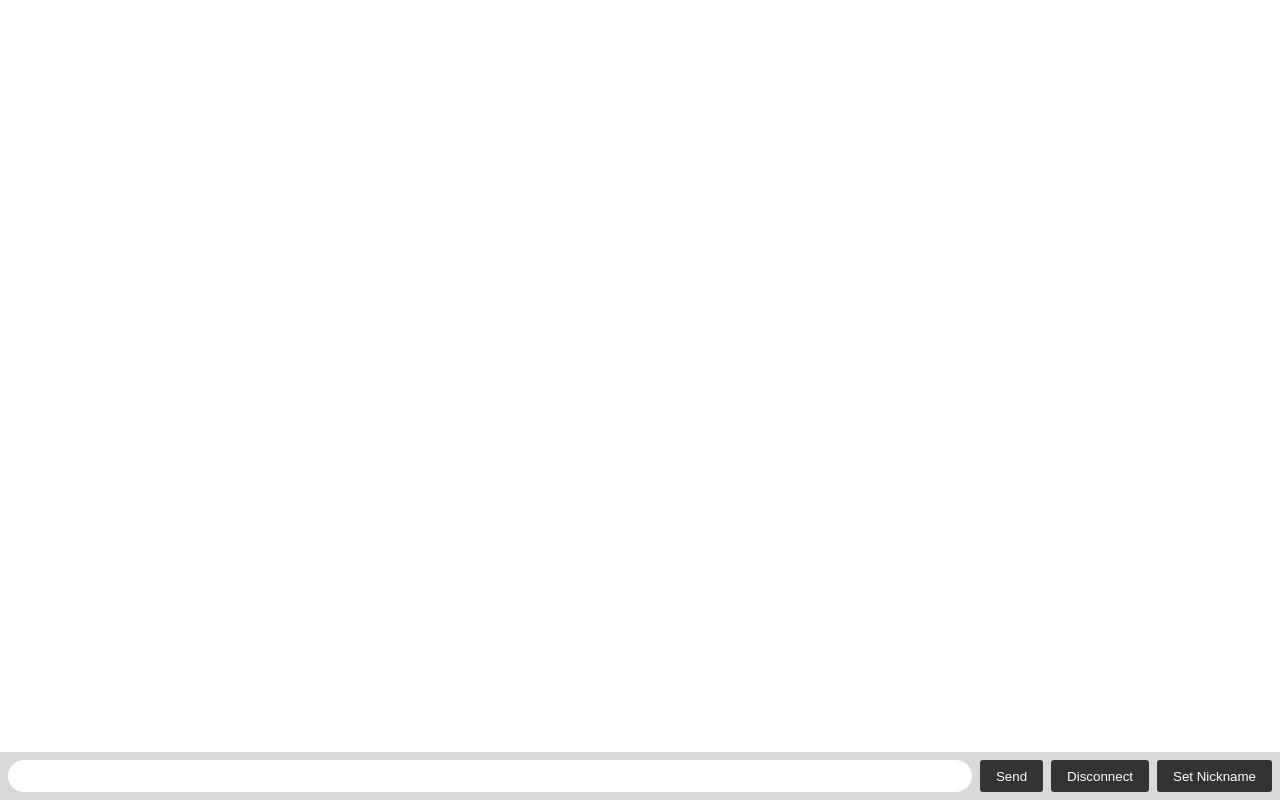
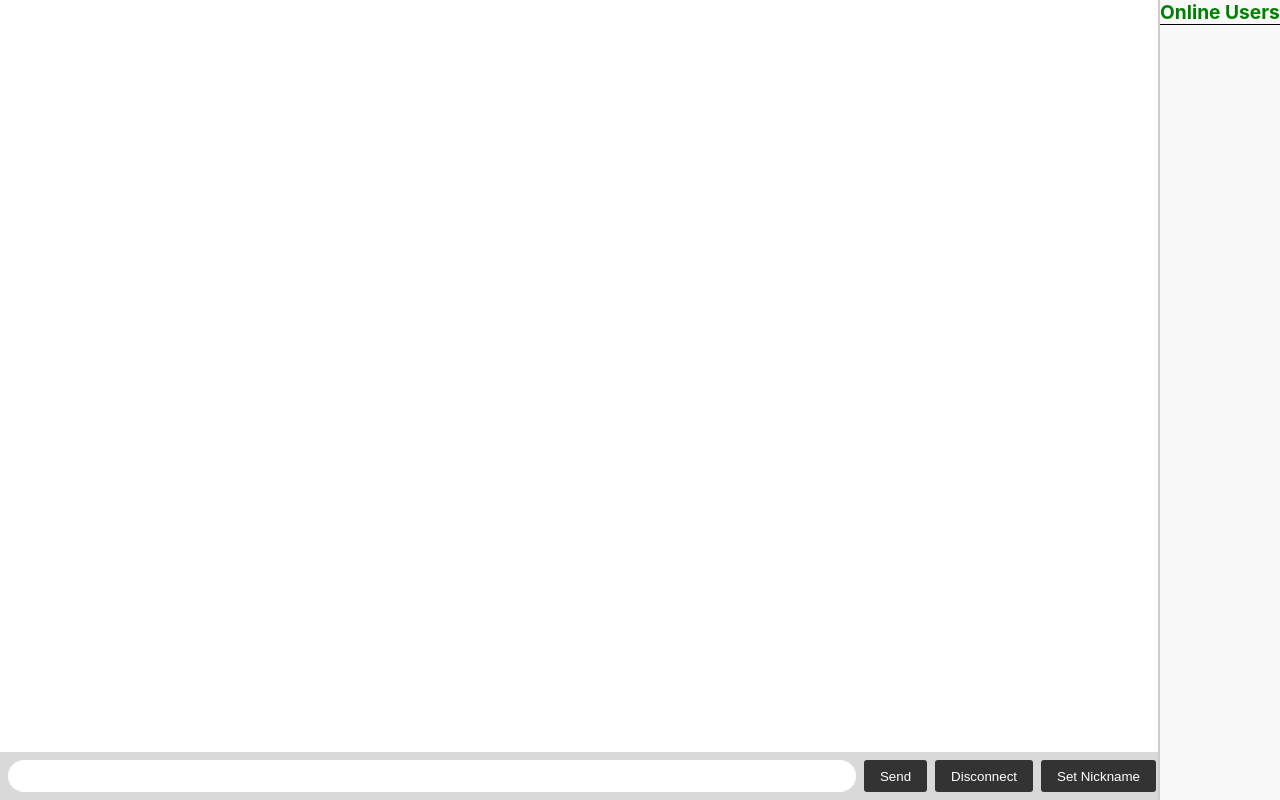
Before and after one commit to RostyslavDzhohola/learning-socket-io, a website: page index.html in a window 1280 px wide. Drawn offline with nearby package versions, Linux system fonts and the light colour scheme; no server answers.

Commit message:
working on online usrers display

```diff
--- a/index.html
+++ b/index.html
@@ -6,7 +6,7 @@
     <style>
       body { margin: 0; padding-bottom: 3rem; font-family: -apple-system, BlinkMacSystemFont, "Segoe UI", Roboto, Helvetica, Arial, sans-serif; }
 
-      #form { background: rgba(0, 0, 0, 0.15); padding: 0.25rem; position: fixed; bottom: 0; left: 0; right: 0; display: flex; height: 3rem; box-sizing: border-box; backdrop-filter: blur(10px); }
+      #form { background: rgba(0, 0, 0, 0.15); padding: 0.25rem; padding-right: 120px; position: fixed; bottom: 0; left: 0; right: 0; display: flex; height: 3rem; box-sizing: border-box; backdrop-filter: blur(10px); }
       #input { border: none; padding: 0 1rem; flex-grow: 1; border-radius: 2rem; margin: 0.25rem; }
       #input:focus { outline: none; }
       #form > button { background: #333; border: none; padding: 0 1rem; margin: 0.25rem; border-radius: 3px; outline: none; color: #fff; }
@@ -14,6 +14,43 @@
       #messages { list-style-type: none; margin: 0; padding: 0; }
       #messages > li { padding: 0.5rem 1rem; }
       #messages > li:nth-child(odd) { background: #efefef; }
+
+      #online-users {
+        position: fixed;
+        top: 0;
+        right: 0;
+        width: 120px;
+        height: 100%;
+        background-color: #f8f8f8;
+        padding: 1rem;
+        border-left: 2px solid #ccc;
+        margin: 0 0 0 0;
+        padding: 0 0 0 0;
+
+      }
+      #online-users p {
+        margin: 0;
+        padding:  0;
+        font-size: 1.2em;
+        font-weight: bold;
+        white-space: nowrap;
+        width: 100%;
+        box-sizing: border-box;
+        color: green;
+      }
+
+      #separator {
+        margin-bottom: 10px;
+        border-bottom: 1px solid black;
+        box-sizing: border-box;
+      }
+
+      #online-users-list {
+        list-style-type: none;
+        margin-top: 0;
+        padding-left: 10px;
+      }
+
 
       dialog {
         padding: 20px;
@@ -35,6 +72,7 @@
         padding: 5px 10px;
       }
 
+
     </style>
   </head>
   <body>
@@ -44,6 +82,12 @@
       <button id="toggle-btn" type="button">Disconnect</button>
       <button id="openNicknameDialogButton" type="button">Set Nickname</button>
     </form>
+    <!-- List showing who is online on the right side -->
+    <div id="online-users">
+      <p>Online Users</p>
+      <div id="separator"></div>
+      <ul id="online-users-list"></ul>
+    </div>
     <!-- modal for setting nickname -->
     <dialog id="nicknameModal" class="modal">
       <form method="dialog">
@@ -56,6 +100,7 @@
     <script src="/socket.io/socket.io.js"></script>
     <script>
       let counter = 0;
+      let onlineUsers = [];
 
       const socket = io({
         ackTimeout: 10000,
@@ -66,8 +111,9 @@
         }
       });
 
-      socket.on("connect", (userName) => {
-        console.log(`connected ${socket.id} with name ${userName}`);
+      socket.on("connect", (onlineUsers) => {
+        console.log(`connected ${socket.id} with name ${getNickname()}`);
+        onlineUsers = onlineUsers;
       });
 
       socket.on("disconnect", (reason) => {
@@ -79,6 +125,7 @@
         const item = document.createElement('li');
         item.textContent = `${userName} connected`;
         messages.appendChild(item);
+        addOnlineUser(userName);
         window.scrollTo(0, document.body.scrollHeight);
       });
 
@@ -87,6 +134,7 @@
         const item = document.createElement('li');
         item.textContent = `${userName} disconnected`;
         messages.appendChild(item);
+        removeOnlineUser(userName);
         window.scrollTo(0, document.body.scrollHeight);
       });
 
@@ -98,6 +146,18 @@
       const openNicknameDialogButton = document.getElementById('openNicknameDialogButton');
       const closeNicknameModalButton = document.getElementById('closeNicknameModalButton');
       const nicknameInput = document.getElementById('nicknameInput');
+      const onlineUsersList = document.getElementById('online-users-list');
+
+      //Get list of the online users
+      function addOnlineUser (userName) {
+        onlineUsers.push(userName);
+        onlineUsersList.innerHTML = onlineUsers.map((user) => `<li>${user}</li>`).join('');
+      }
+
+      function removeOnlineUser (userName) {
+        onlineUsers = onlineUsers.filter((user) => user !== userName);
+        onlineUsersList.innerHTML = onlineUsers.map((user) => `<li>${user}</li>`).join('');
+      }
 
       //Open dialog window
       openNicknameDialogButton.addEventListener('click', (e) => {
--- a/index.js
+++ b/index.js
@@ -46,6 +46,7 @@ if (cluster.isPrimary) {
   });
 
   io.on("connection", async (socket) => {
+
     socket.on("chat message", async (msg, clientOffset, callback) => {
       let result;
       let msgWithName = `${socket.handshake.auth.userName}: ${msg}`;
```
